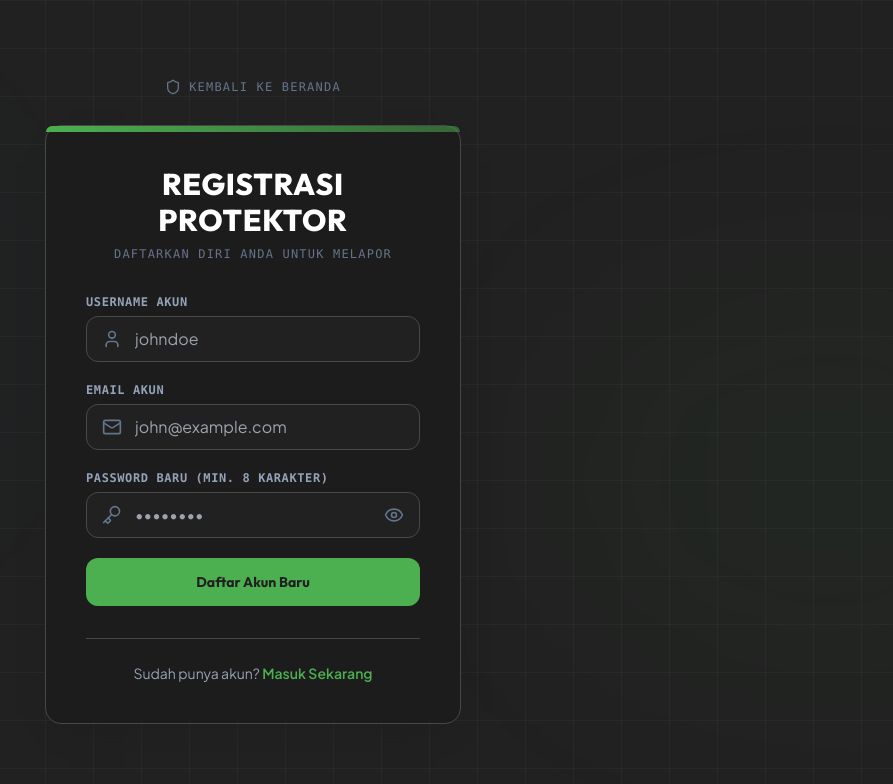
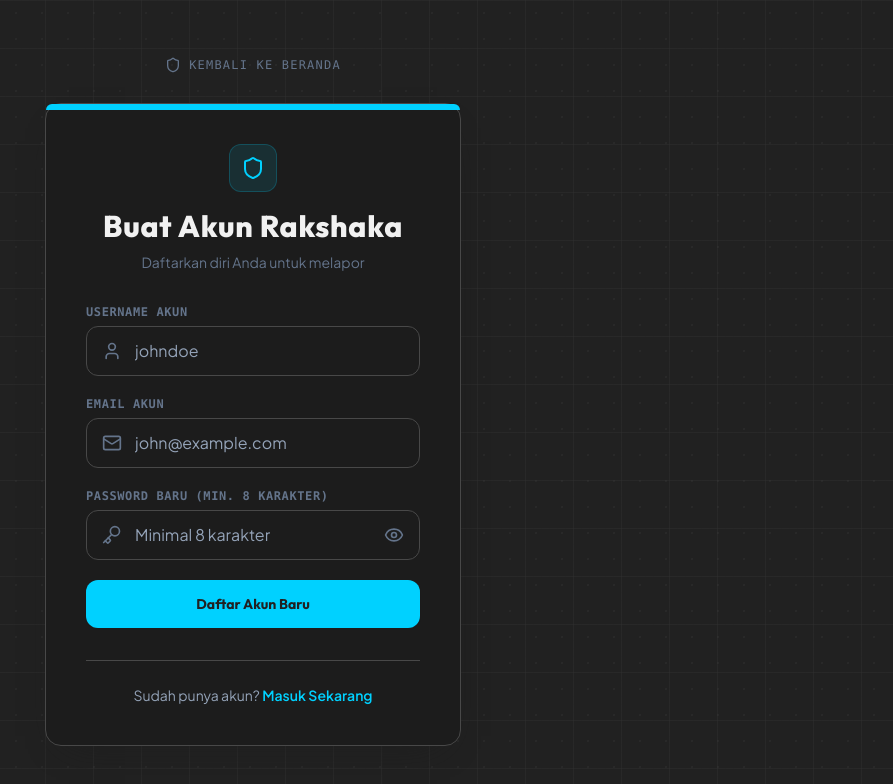
Before and after one commit to Rifal-code/rakshaka, a React (Vite) app: page /register in a window 1280 px wide. Shown: the top 784 px of the page, without its empty margins (387-1280 px from the left). Built offline with nearby package versions, Linux system fonts and the light colour scheme; no server answers.

Commit message:
refactor: overhaul Login and Register pages with premium glassmorphism styling and custom animations

```diff
--- a/src/pages/Register.jsx
+++ b/src/pages/Register.jsx
@@ -1,46 +1,55 @@
-import React, { useState, useEffect } from 'react';
-import { Link, useNavigate } from 'react-router-dom';
-import { useAuth } from '../context/AuthContext';
-import { Shield, User, Mail, Key, AlertTriangle, Eye, EyeOff, ShieldCheck } from 'lucide-react';
+import React, { useState, useEffect } from "react";
+import { Link, useNavigate } from "react-router-dom";
+import { useAuth } from "../context/AuthContext";
+import {
+  Shield,
+  User,
+  Mail,
+  Key,
+  AlertTriangle,
+  Eye,
+  EyeOff,
+  ShieldCheck,
+} from "lucide-react";
 
 export const Register = () => {
   const { register, login, isAuthenticated } = useAuth();
   const navigate = useNavigate();
 
-  const [username, setUsername] = useState('');
-  const [email, setEmail] = useState('');
-  const [password, setPassword] = useState('');
+  const [username, setUsername] = useState("");
+  const [email, setEmail] = useState("");
+  const [password, setPassword] = useState("");
   const [showPassword, setShowPassword] = useState(false);
   const [loading, setLoading] = useState(false);
   const [success, setSuccess] = useState(false);
-  const [error, setError] = useState('');
+  const [error, setError] = useState("");
 
   // Redirect if already authenticated
   useEffect(() => {
     if (isAuthenticated) {
-      navigate('/dashboard', { replace: true });
+      navigate("/dashboard", { replace: true });
     }
   }, [isAuthenticated, navigate]);
 
   const handleSubmit = async (e) => {
     e.preventDefault();
     if (!username || !email || !password) {
-      setError('Harap lengkapi semua kolom.');
+      setError("Harap lengkapi semua kolom.");
       return;
     }
 
     if (username.length < 3 || username.length > 50) {
-      setError('Username harus di antara 3 hingga 50 karakter.');
+      setError("Username harus di antara 3 hingga 50 karakter.");
       return;
     }
 
     if (password.length < 8) {
-      setError('Password minimal harus 8 karakter.');
+      setError("Password minimal harus 8 karakter.");
       return;
     }
 
     setLoading(true);
-    setError('');
+    setError("");
     setSuccess(false);
 
     try {
@@ -51,53 +60,63 @@
         setSuccess(true);
         // 2. UX shortcut: Auto login after successful registration!
         await login(email, password);
-        navigate('/dashboard');
+        navigate("/dashboard");
       } else {
         throw new Error(registerRes.message || "Registrasi gagal");
       }
     } catch (err) {
       console.error(err);
-      setError(err.message || 'Gagal melakukan pendaftaran. Silakan coba kembali atau gunakan email/username lain.');
+      setError(
+        err.message ||
+          "Gagal melakukan pendaftaran. Silakan coba kembali atau gunakan email/username lain.",
+      );
     } finally {
       setLoading(false);
     }
   };
 
   return (
-    <div className="min-h-screen bg-cyber-dark flex flex-col justify-center py-12 sm:px-6 lg:px-8 relative overflow-hidden cyber-grid">
-      {/* Background decoration */}
-      <div className="absolute top-[20%] left-[-15%] w-[40%] h-[40%] rounded-full bg-cyber-cyan/5 blur-[120px] pointer-events-none"></div>
-      <div className="absolute bottom-[20%] right-[-15%] w-[40%] h-[40%] rounded-full bg-cyber-green/5 blur-[120px] pointer-events-none"></div>
+    <div className="min-h-screen bg-cyber-dark flex flex-col justify-center py-10 sm:px-6 lg:px-8 relative overflow-hidden cyber-grid">
+      {/* Background patterns */}
+      <div className="absolute inset-0 dotted-grid pointer-events-none opacity-55"></div>
 
       <div className="sm:mx-auto sm:w-full sm:max-w-md z-10 px-4">
         {/* Back to Home Link */}
         <div className="text-center mb-6">
-          <Link to="/" className="inline-flex items-center gap-2 group text-slate-500 hover:text-cyber-green transition-colors text-xs font-mono tracking-widest uppercase">
-            <Shield className="w-4 h-4 text-slate-500 group-hover:text-cyber-green transition-colors" />
+          <Link
+            to="/"
+            className="inline-flex items-center gap-2 group text-slate-500 hover:text-cyber-cyan transition-colors text-xs font-mono tracking-widest uppercase"
+          >
+            <Shield className="w-4 h-4 text-slate-500 group-hover:text-cyber-cyan transition-colors" />
             Kembali ke Beranda
           </Link>
         </div>
 
         {/* Register Card Container */}
-        <div className="glass-panel p-8 sm:p-10 border-cyber-green/10 shadow-cyber-card relative">
+        <div className="glass-panel p-8 sm:p-10 border-cyber-border relative">
           {/* Top colored indicator bar */}
-          <div className="absolute top-0 left-0 right-0 h-1.5 bg-gradient-to-r from-cyber-green to-cyber-green/50 rounded-t-2xl"></div>
+          <div className="absolute top-0 left-0 right-0 h-1.5 bg-cyber-cyan rounded-t-2xl"></div>
 
           {/* Heading */}
           <div className="text-center mb-8">
-            <h2 className="text-2xl sm:text-3xl font-display font-extrabold text-white tracking-wide">
-              REGISTRASI PROTEKTOR
+            <div className="mx-auto mb-4 w-12 h-12 rounded-xl bg-cyber-cyan/10 border border-cyber-cyan/20 flex items-center justify-center text-cyber-cyan">
+              <Shield className="w-6 h-6" />
+            </div>
+            <h2 className="text-2xl sm:text-3xl font-display font-extrabold text-app-text tracking-wide">
+              Buat Akun Rakshaka
             </h2>
-            <p className="mt-2 text-xs font-mono text-slate-500 uppercase tracking-widest">
+            <p className="mt-2 text-sm text-slate-500">
               Daftarkan diri Anda untuk melapor
             </p>
           </div>
 
           {/* Success Banner */}
           {success && (
-            <div className="border border-cyber-green/30 rounded-xl bg-cyber-green/5 p-4 flex items-center gap-3 text-cyber-green mb-6 animate-pulse">
+            <div className="border border-cyber-green/30 rounded-xl bg-cyber-green/5 p-4 flex items-center gap-3 text-cyber-green mb-6">
               <ShieldCheck className="w-5 h-5 flex-shrink-0" />
-              <p className="text-xs font-medium">Registrasi Berhasil! Mengalihkan ke Dashboard...</p>
+              <p className="text-xs font-medium">
+                Registrasi Berhasil! Mengalihkan ke Dashboard...
+              </p>
             </div>
           )}
 
@@ -106,7 +125,10 @@
             <form className="space-y-5" onSubmit={handleSubmit}>
               {/* Username Field */}
               <div className="space-y-1.5">
-                <label htmlFor="username" className="block text-xs font-mono font-semibold uppercase tracking-wider text-slate-400">
+                <label
+                  htmlFor="username"
+                  className="block text-xs font-mono font-semibold uppercase tracking-wider text-slate-500"
+                >
                   Username Akun
                 </label>
                 <div className="relative">
@@ -119,14 +141,17 @@
                     value={username}
                     onChange={(e) => setUsername(e.target.value)}
                     disabled={loading}
-                    className="w-full pl-12 pr-4 py-2.5 rounded-xl bg-cyber-dark border border-cyber-border focus:border-cyber-green focus:shadow-neon-green focus:outline-none text-slate-200 placeholder-slate-650 transition-all duration-300 font-sans"
+                    className="w-full pl-12 pr-4 py-3 rounded-xl bg-cyber-card border border-cyber-border focus:border-cyber-cyan focus:ring-4 focus:ring-cyber-cyan/10 focus:outline-none text-app-text placeholder-slate-400 transition-all duration-300 font-sans"
                   />
                 </div>
               </div>
 
               {/* Email Field */}
               <div className="space-y-1.5">
-                <label htmlFor="email" className="block text-xs font-mono font-semibold uppercase tracking-wider text-slate-400">
+                <label
+                  htmlFor="email"
+                  className="block text-xs font-mono font-semibold uppercase tracking-wider text-slate-500"
+                >
                   Email Akun
                 </label>
                 <div className="relative">
@@ -139,35 +164,42 @@
                     value={email}
                     onChange={(e) => setEmail(e.target.value)}
                     disabled={loading}
-                    className="w-full pl-12 pr-4 py-2.5 rounded-xl bg-cyber-dark border border-cyber-border focus:border-cyber-green focus:shadow-neon-green focus:outline-none text-slate-200 placeholder-slate-650 transition-all duration-300 font-sans"
+                    className="w-full pl-12 pr-4 py-3 rounded-xl bg-cyber-card border border-cyber-border focus:border-cyber-cyan focus:ring-4 focus:ring-cyber-cyan/10 focus:outline-none text-app-text placeholder-slate-400 transition-all duration-300 font-sans"
                   />
                 </div>
               </div>
 
               {/* Password Field */}
               <div className="space-y-1.5">
-                <label htmlFor="password" className="block text-xs font-mono font-semibold uppercase tracking-wider text-slate-400">
+                <label
+                  htmlFor="password"
+                  className="block text-xs font-mono font-semibold uppercase tracking-wider text-slate-500"
+                >
                   Password Baru (Min. 8 Karakter)
                 </label>
                 <div className="relative">
                   <Key className="absolute left-4 top-1/2 -translate-y-1/2 w-5 h-5 text-slate-500" />
                   <input
                     id="password"
-                    type={showPassword ? 'text' : 'password'}
+                    type={showPassword ? "text" : "password"}
                     required
-                    placeholder="••••••••"
+                    placeholder="Minimal 8 karakter"
                     value={password}
                     onChange={(e) => setPassword(e.target.value)}
                     disabled={loading}
-                    className="w-full pl-12 pr-12 py-2.5 rounded-xl bg-cyber-dark border border-cyber-border focus:border-cyber-green focus:shadow-neon-green focus:outline-none text-slate-200 placeholder-slate-650 transition-all duration-300 font-sans"
+                    className="w-full pl-12 pr-12 py-3 rounded-xl bg-cyber-card border border-cyber-border focus:border-cyber-cyan focus:ring-4 focus:ring-cyber-cyan/10 focus:outline-none text-app-text placeholder-slate-400 transition-all duration-300 font-sans"
                   />
                   <button
                     type="button"
                     onClick={() => setShowPassword(!showPassword)}
-                    className="absolute right-4 top-1/2 -translate-y-1/2 text-slate-500 hover:text-slate-300"
+                    className="absolute right-4 top-1/2 -translate-y-1/2 text-slate-500 hover:text-cyber-cyan"
                     tabIndex="-1"
                   >
-                    {showPassword ? <EyeOff className="w-5 h-5" /> : <Eye className="w-5 h-5" />}
+                    {showPassword ? (
+                      <EyeOff className="w-5 h-5" />
+                    ) : (
+                      <Eye className="w-5 h-5" />
+                    )}
                   </button>
                 </div>
               </div>
@@ -185,15 +217,15 @@
                 <button
                   type="submit"
                   disabled={loading}
-                  className="w-full py-3.5 px-4 rounded-xl text-sm font-display font-bold bg-cyber-green text-cyber-dark shadow-neon-green hover:bg-cyber-green/90 transition-all duration-300 flex items-center justify-center gap-2"
+                  className="w-full py-3.5 px-4 rounded-xl text-sm font-display font-bold bg-cyber-cyan text-cyber-dark shadow-sm hover:bg-cyber-cyan/90 hover:-translate-y-0.5 active:translate-y-0 transition-all duration-300 flex items-center justify-center gap-2"
                 >
                   {loading ? (
                     <>
                       <span className="w-4 h-4 border-2 border-cyber-dark border-t-transparent rounded-full animate-spin"></span>
-                      Mendaftarkan Enkripsi...
+                      Mendaftarkan Akun...
                     </>
                   ) : (
-                    'Daftar Akun Baru'
+                    "Daftar Akun Baru"
                   )}
                 </button>
               </div>
@@ -203,8 +235,11 @@
           {/* Card Footer Link */}
           <div className="mt-8 pt-6 border-t border-cyber-border text-center">
             <p className="text-sm text-slate-400">
-              Sudah punya akun?{' '}
-              <Link to="/login" className="font-semibold text-cyber-green hover:underline hover:text-neon-green transition-colors">
+              Sudah punya akun?{" "}
+              <Link
+                to="/login"
+                className="font-semibold text-cyber-cyan hover:underline transition-colors"
+              >
                 Masuk Sekarang
               </Link>
             </p>
```
Also changed, not shown: src/pages/Login.jsx (+54 -34 lines).
